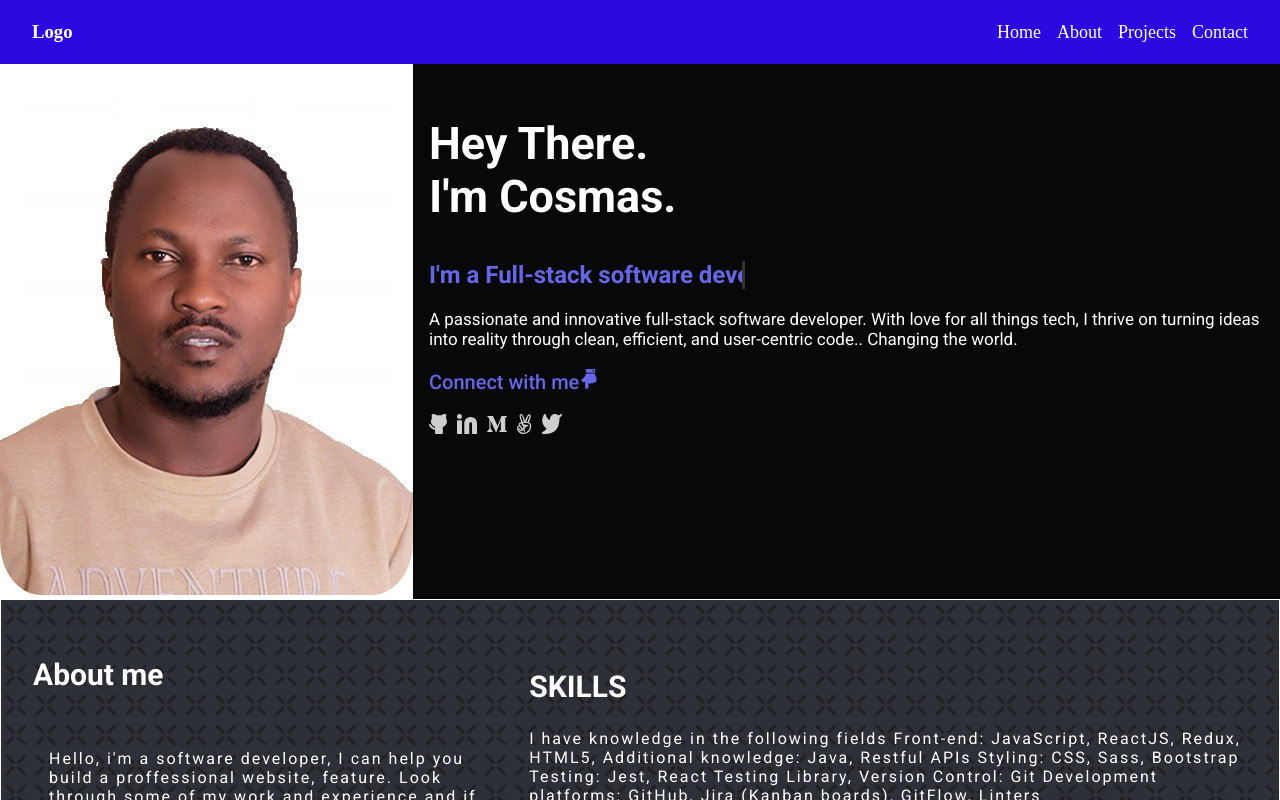
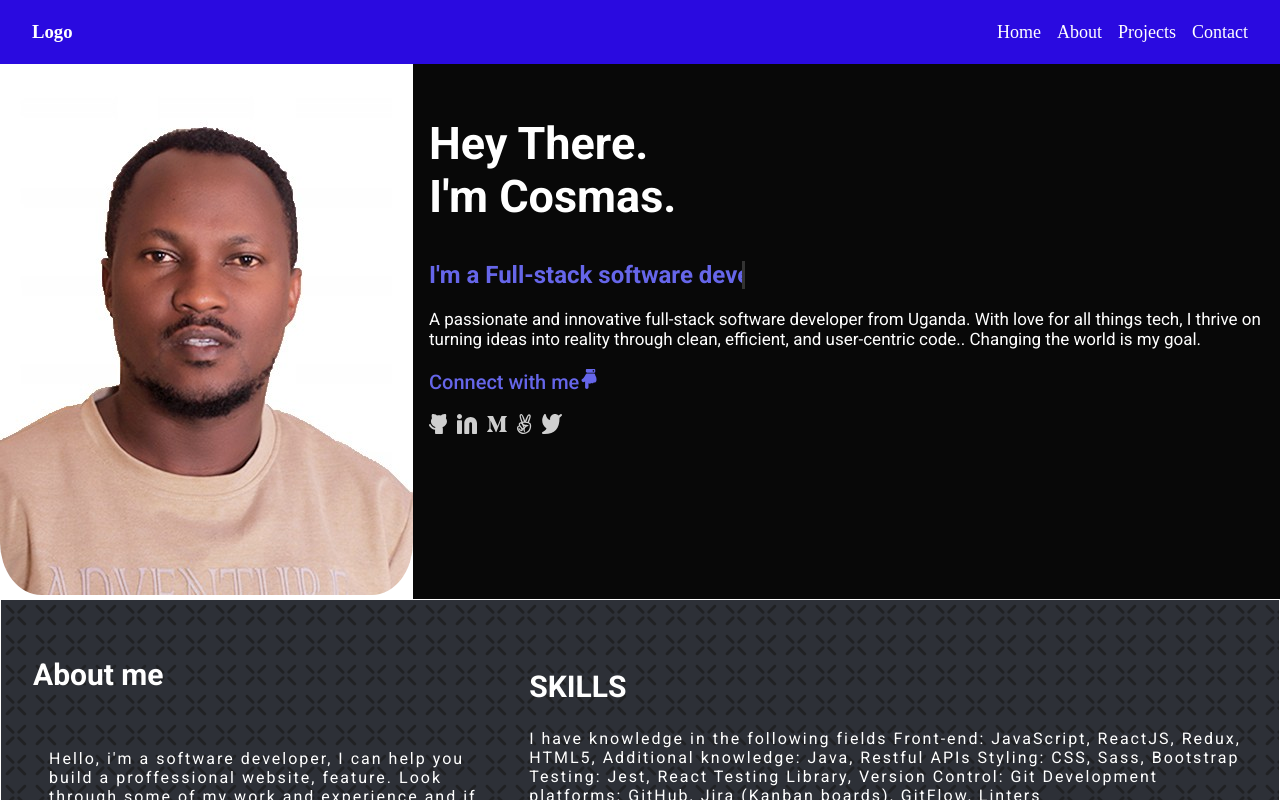
Before and after one commit to cosywasswa/Portfolio-react, a React (Create React App) app: page / in a window 1280 px wide. Shown: the top 800 px of the page. Built offline with nearby package versions, Linux system fonts and the light colour scheme.

Commit message:
Update home component

```diff
--- a/src/components/Home.js
+++ b/src/components/Home.js
@@ -25,10 +25,10 @@ function Home() {
           </h1>
           <h2>I&apos;m a Full-stack software developer</h2>
           <p>
-            A passionate and innovative full-stack software developer.
+            A passionate and innovative full-stack software developer from Uganda.
             With love for all things tech, I thrive on turning ideas
             into reality through clean,
-            efficient, and user-centric code.. Changing the world.
+            efficient, and user-centric code.. Changing the world is my goal.
           </p>
           <div className="socials">
             <p>
```
